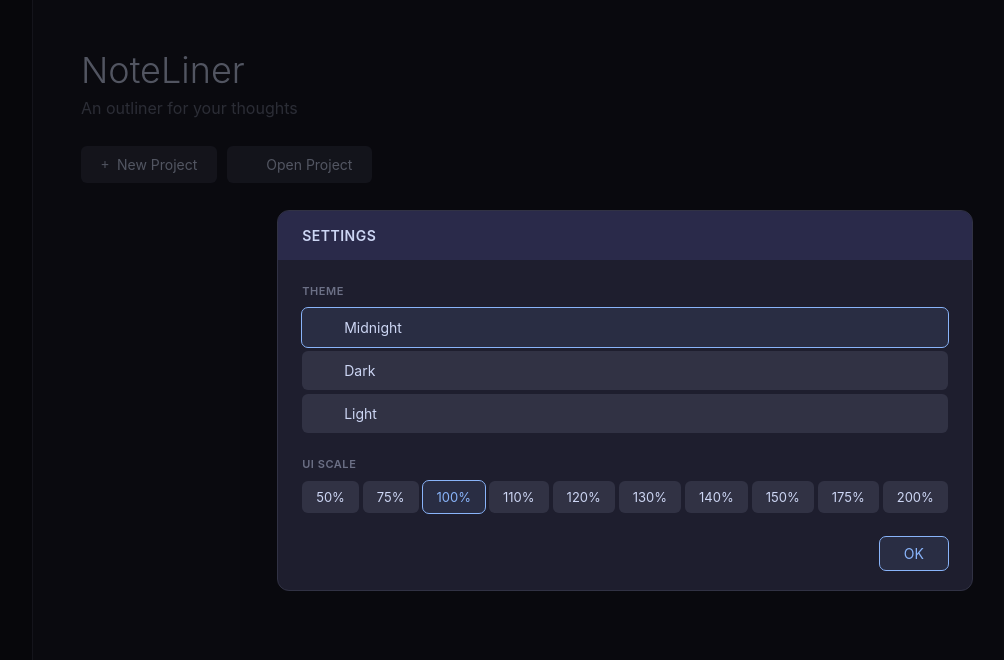
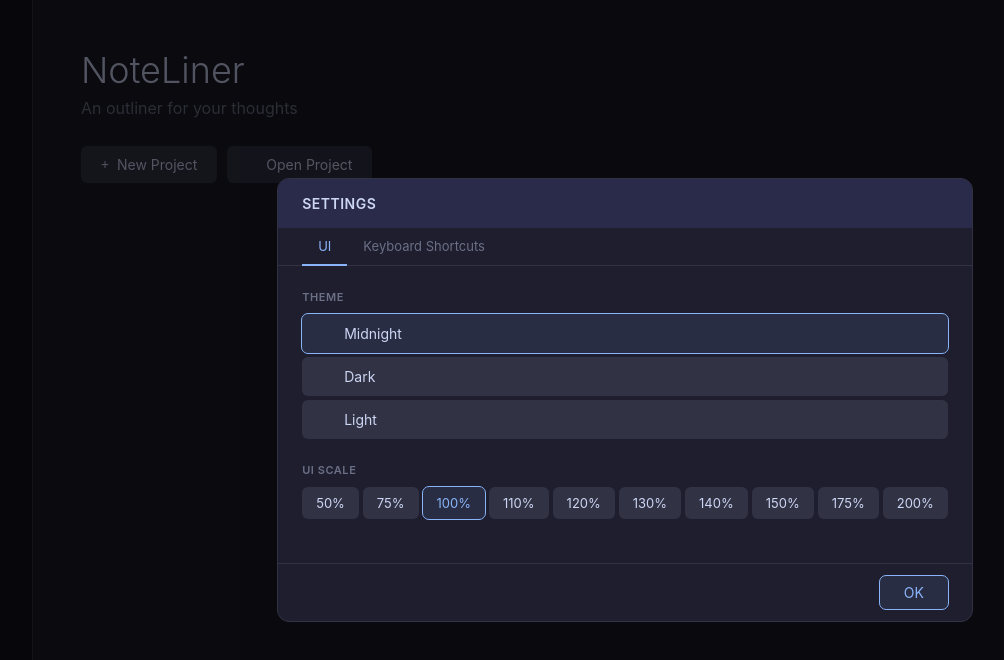
Before and after one commit to NathanLaan/noteliner, a Svelte app: page / in a window 1280 px wide. Both pictures are taken after a click on the button 23 px from the left and 734 px from the top of the page. Shown: the top 660 px of the page, without its empty margins (15-1019 px from the left). Built offline with nearby package versions, Linux system fonts and the light colour scheme.

Commit message:
feat: Added keyboard shortcut list to Settings modal dialog.

```diff
--- a/src/renderer/components/SettingsModal.svelte
+++ b/src/renderer/components/SettingsModal.svelte
@@ -2,6 +2,23 @@
   import { themeState } from '../stores/theme.svelte.js';
 
   let { onClose } = $props();
+
+  let activeTab = $state('ui');
+
+  const shortcuts = [
+    { keys: 'Ctrl+N', action: 'New File' },
+    { keys: 'Ctrl+O', action: 'Open Folder' },
+    { keys: 'Ctrl+P', action: 'Toggle Preview' },
+    { keys: 'Ctrl+B', action: 'Toggle Attachments' },
+    { keys: 'Ctrl+L', action: 'Toggle Log Panel' },
+    { keys: 'Ctrl+,', action: 'Settings' },
+    { keys: 'Ctrl+Shift+,', action: 'Project Settings' },
+    { keys: 'Ctrl+Shift+S', action: 'Remote Sync' },
+    { keys: 'Ctrl+I', action: 'About' },
+    { keys: 'Ctrl++', action: 'Zoom In' },
+    { keys: 'Ctrl+-', action: 'Zoom Out' },
+    { keys: 'Ctrl+0', action: 'Zoom Reset' },
+  ];
 
   function focusOnMount(node) {
     node.focus();
@@ -17,7 +34,14 @@
     <div class="modal-header">
       <h2>Settings</h2>
     </div>
+
+    <div class="tab-bar">
+      <button class="tab" class:active={activeTab === 'ui'} onclick={() => activeTab = 'ui'}>UI</button>
+      <button class="tab" class:active={activeTab === 'shortcuts'} onclick={() => activeTab = 'shortcuts'}>Keyboard Shortcuts</button>
+    </div>
+
     <div class="modal-body">
+      {#if activeTab === 'ui'}
         <div class="setting-group">
           <span class="setting-label">Theme</span>
           <div class="theme-list">
@@ -54,10 +78,20 @@
             {/each}
           </div>
         </div>
+      {:else if activeTab === 'shortcuts'}
+        <div class="shortcuts-list">
+          {#each shortcuts as shortcut (shortcut.keys)}
+            <div class="shortcut-row">
+              <span class="shortcut-action">{shortcut.action}</span>
+              <kbd class="shortcut-keys">{shortcut.keys}</kbd>
+            </div>
+          {/each}
+        </div>
+      {/if}
+    </div>
 
     <div class="modal-footer">
       <button class="close-btn" onclick={onClose}>OK</button>
-      </div>
     </div>
   </div>
 </div>
@@ -77,7 +111,7 @@
     background: var(--bg-surface);
     border: 1px solid var(--border);
     border-radius: 12px;
-    min-width: 340px;
+    min-width: 380px;
     overflow: hidden;
     display: flex;
     flex-direction: column;
@@ -99,13 +133,42 @@
     letter-spacing: 0.5px;
   }
 
+  .tab-bar {
+    display: flex;
+    border-bottom: 1px solid var(--border);
+    padding: 0 24px;
+    gap: 0;
+    flex-shrink: 0;
+  }
+
+  .tab {
+    padding: 10px 16px;
+    font-size: 13px;
+    color: var(--text-muted);
+    border-bottom: 2px solid transparent;
+    transition: color 0.15s, border-color 0.15s;
+    margin-bottom: -1px;
+  }
+
+  .tab:hover {
+    color: var(--text-primary);
+  }
+
+  .tab.active {
+    color: var(--accent);
+    border-bottom-color: var(--accent);
+  }
+
   .modal-body {
     padding: 24px 24px 20px;
+    min-height: 200px;
   }
 
   .modal-footer {
     display: flex;
     justify-content: flex-end;
+    padding: 12px 24px;
+    border-top: 1px solid var(--border);
   }
 
   .setting-group {
@@ -185,6 +248,39 @@
     color: var(--accent);
   }
 
+  .shortcuts-list {
+    display: flex;
+    flex-direction: column;
+    gap: 2px;
+  }
+
+  .shortcut-row {
+    display: flex;
+    align-items: center;
+    justify-content: space-between;
+    padding: 8px 12px;
+    border-radius: 6px;
+  }
+
+  .shortcut-row:nth-child(odd) {
+    background: var(--bg-base);
+  }
+
+  .shortcut-action {
+    font-size: 13px;
+    color: var(--text-primary);
+  }
+
+  .shortcut-keys {
+    font-size: 12px;
+    font-family: monospace;
+    color: var(--text-secondary);
+    background: var(--bg-button);
+    padding: 3px 8px;
+    border-radius: 4px;
+    border: 1px solid var(--border);
+  }
+
   .close-btn {
     padding: 8px 24px;
     background: var(--bg-selected);
```
Lines whose indentation alone changed are shown as unchanged.
